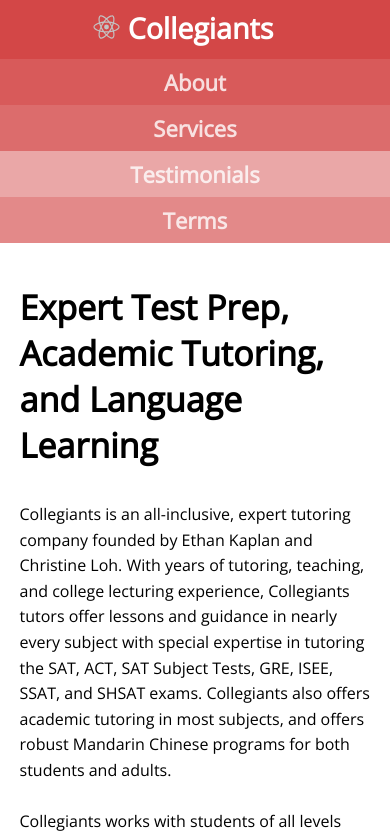
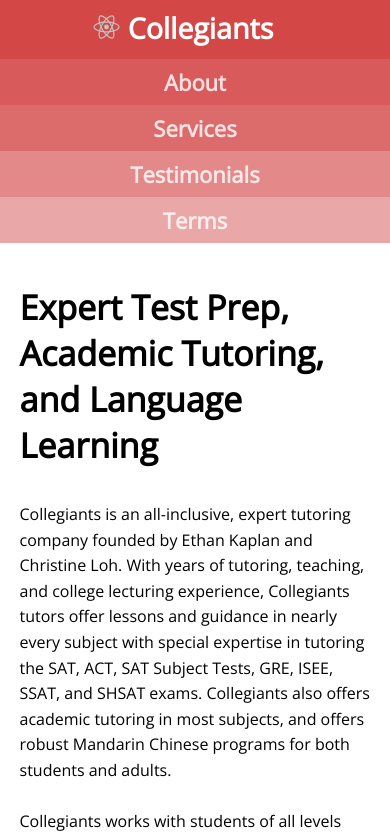
Before and after one commit to gibsonhdrew/collegiants, a React (Create React App) app: page / in a window 390 px wide. Shown: the top 837 px of the page. Built offline with nearby package versions, Linux system fonts and the light colour scheme.

Commit message:
mobile color nav fix

```diff
--- a/src/App.js
+++ b/src/App.js
@@ -27,10 +27,10 @@
               <Link className='subNav subNav2' to={'/services'}>
                 <NavItem>Services</NavItem>
               </Link>
-              <Link className='subNav subNav4' to={'/testimonials'}>
+              <Link className='subNav subNav3' to={'/testimonials'}>
                 <NavItem>Testimonials</NavItem>
               </Link>
-              <Link className='subNav subNav3' to={'/terms'}>
+              <Link className='subNav subNav4' to={'/terms'}>
                 <NavItem>Terms</NavItem>
               </Link>
             </NavItems>
```
